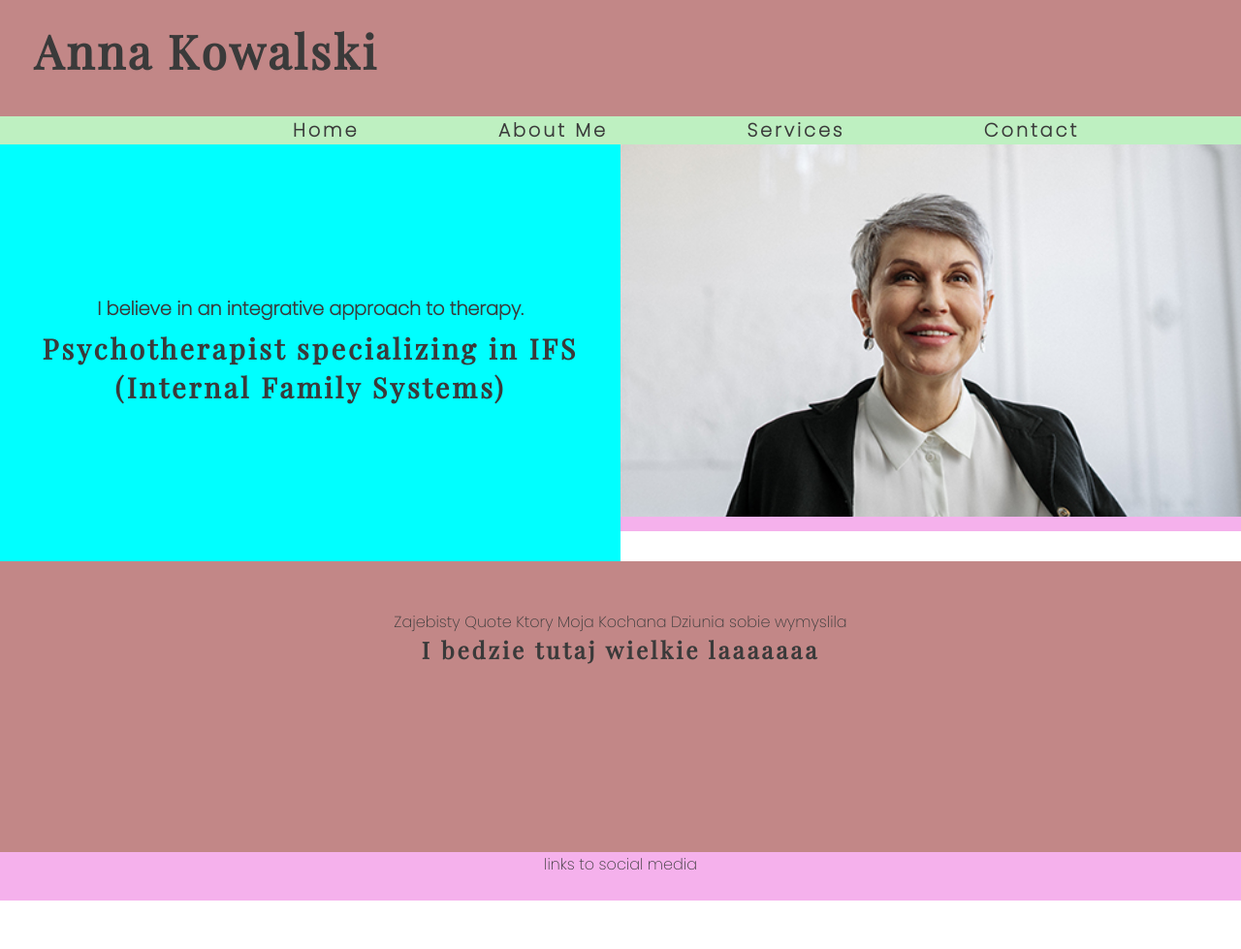
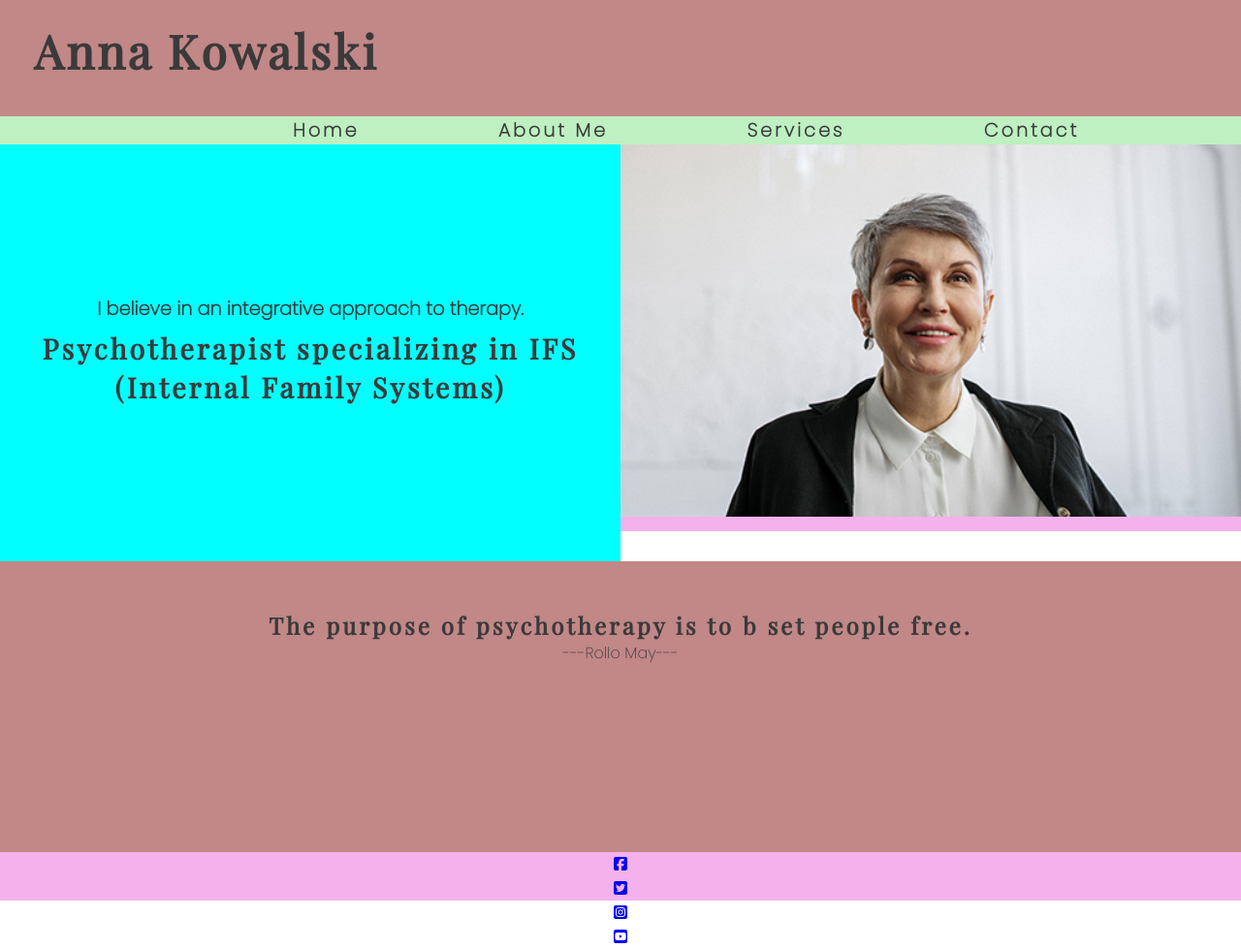
Before and after one commit to yeashire/portfolio_project_1_, a plain HTML site: page index.html in a window 1280 px wide. Shown: the top 979 px of the page at 97% size. Before the commit the page ends 929 px from the top, so only its background shows below. Drawn offline with nearby package versions, Linux system fonts and the light colour scheme.

Commit message:
add social media icons to the footer

```diff
--- a/index.html
+++ b/index.html
@@ -54,13 +54,29 @@
 </Section>
 
 <section id="quote-section">
-    <p>Zajebisty Quote Ktory Moja Kochana Dziunia sobie wymyslila</p>
-    <h2>I bedzie tutaj wielkie laaaaaaa</h2>
+    <h2>The purpose of psychotherapy is to b
+        set people free.
+    </h2>
+    <p>---Rollo May---</p>
+
 </section>
 
 <footer id="footer">
-    <p>links to social media</p>
+<ul>
+    <li> <a href="https://facebook.com" target="_blank" rel="noopener"
+        aria-label="Visit our facebook page (opens in new tab)"><i class="fa-brands fa-square-facebook"></i></a> </li>
+
+        <li> <a href="https://twitter.com" target="_blank" rel="noopener"
+            aria-label="Visit our twitter page (opens in new tab)"><i class="fa-brands fa-square-twitter"></i></a> </li>
+
+            <li> <a href="https://instagram.com" target="_blank" rel="noopener"
+                aria-label="Visit our instagram page (opens in new tab)"><i class="fa-brands fa-square-instagram"></i></a> </li>
+
+                <li> <a href="https://youtube.com" target="_blank" rel="noopener"
+                    aria-label="Visit our youtube page (opens in new tab)"><i class="fa-brands fa-square-youtube"></i></a> </li>
+</ul>
 </footer>
-
+<!-- font awesome script -->
+<script src="https://kit.fontawesome.com/e99c363bb2.js" crossorigin="anonymous"></script>
 </body>
 </html>
```
